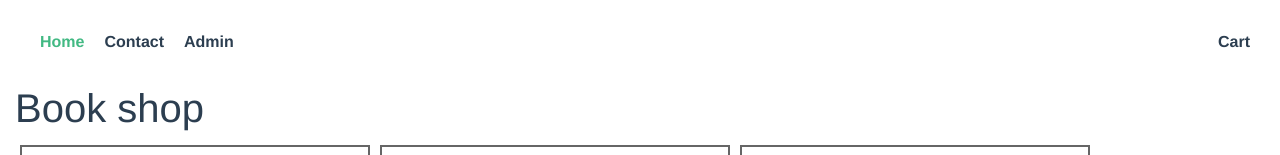
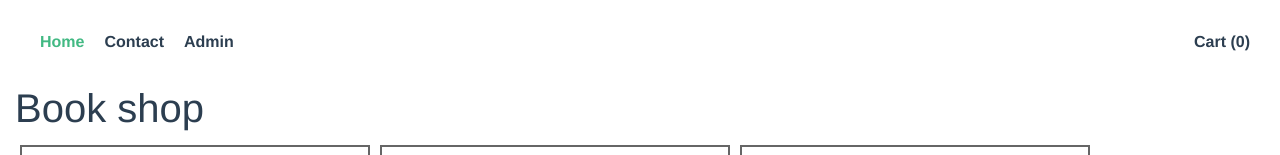
Before and after one commit to Hellden/vuex-commerce, a Vue app: page / in a window 1280 px wide. Shown: the top 155 px of the page. Built offline with nearby package versions, Linux system fonts and the light colour scheme; data requests are answered from the project's data file.

Commit message:
update champ add number

```diff
--- a/src/App.vue
+++ b/src/App.vue
@@ -11,9 +11,7 @@
         <router-link to="/admin">Admin</router-link>
       </span>
       <span class="float-right">
-        <router-link to="/cart">
-          Cart
-        </router-link>
+        <router-link to="/cart"> Cart ({{ numberArticleInCart }}) </router-link>
       </span>
     </div>
     <div class="container-fluid">
@@ -21,6 +19,16 @@
     </div>
   </div>
 </template>
+
+<script>
+export default {
+  computed: {
+    numberArticleInCart() {
+      return this.$store.getters.getNumberArticlesInCart;
+    }
+  }
+};
+</script>
 
 <style>
 #app {
--- a/src/services/productService.js
+++ b/src/services/productService.js
@@ -23,6 +23,7 @@ export default {
         const products = JSON.parse(localStorage.getItem("vuex-commerce-cart"))
           .products;
         // is same product already in cart?
+
         const index = products.findIndex(p => p.id === product.id);
         if (index === -1) {
           product.quantity = 1;
--- a/src/store.js
+++ b/src/store.js
@@ -66,6 +66,14 @@ export default new Vuex.Store({
   getters: {
     getCart(state) {
       return state.cart;
+    },
+    getNumberArticlesInCart(state) {
+      if (!state.cart.products) return 0;
+      const numberArticles = state.cart.products.reduce((acc, curr) => {
+        console.log({ acc, curr });
+        return acc + curr.quantity;
+      }, 0);
+      return numberArticles;
     }
   }
 });
```
